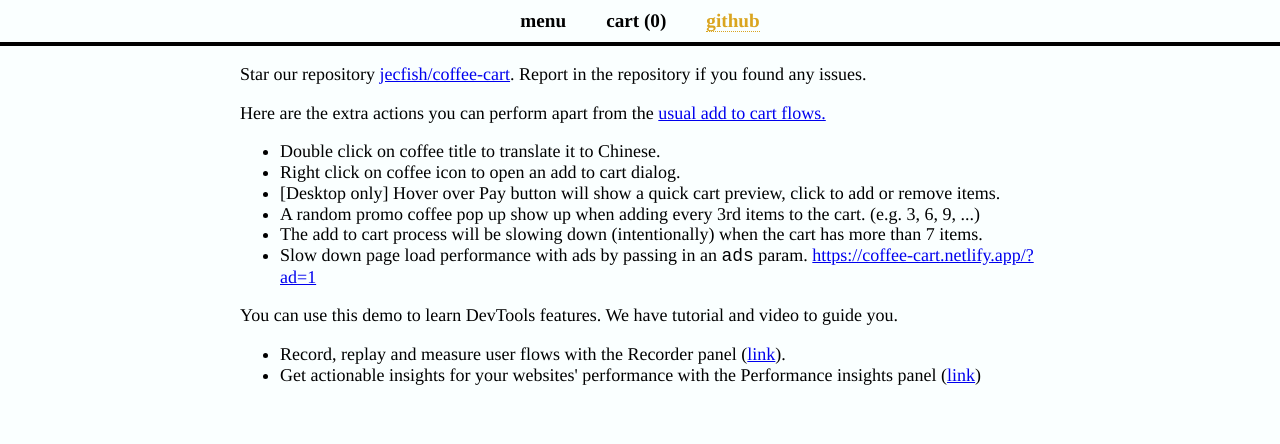
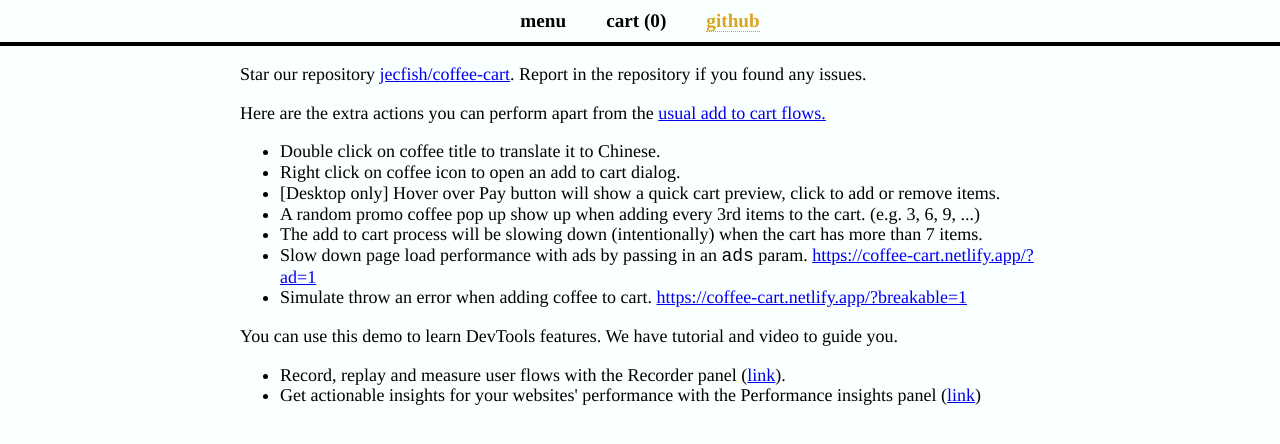
Before and after one commit to jecfish/coffee-cart, a Vue app: page /github in a window 1280 px wide. Shown: the top 444 px of the page. Built offline with nearby package versions, Linux system fonts and the light colour scheme; the HTML template or start-up script is replaced by a standard one.

Commit message:
add docs

```diff
--- a/src/components/pages/GitHubPage.vue
+++ b/src/components/pages/GitHubPage.vue
@@ -9,6 +9,8 @@
       <li>A random promo coffee pop up show up when adding every 3rd items to the cart. (e.g. 3, 6, 9, ...)</li>
       <li>The add to cart process will be slowing down (intentionally) when the cart has more than 7 items.</li>
       <li>Slow down page load performance with ads by passing in an <code>ads</code> param. <a href="https://coffee-cart.netlify.app/?ad=1">https://coffee-cart.netlify.app/?ad=1</a></li>
+      <li>Simulate throw an error when adding coffee to cart. <a href="https://coffee-cart.netlify.app/?breakable=1">https://coffee-cart.netlify.app/?breakable=1</a></li>
+
     </ul>
     <p>You can use this demo to learn DevTools features. We have tutorial and video to guide you.</p>
     <ul>
```
